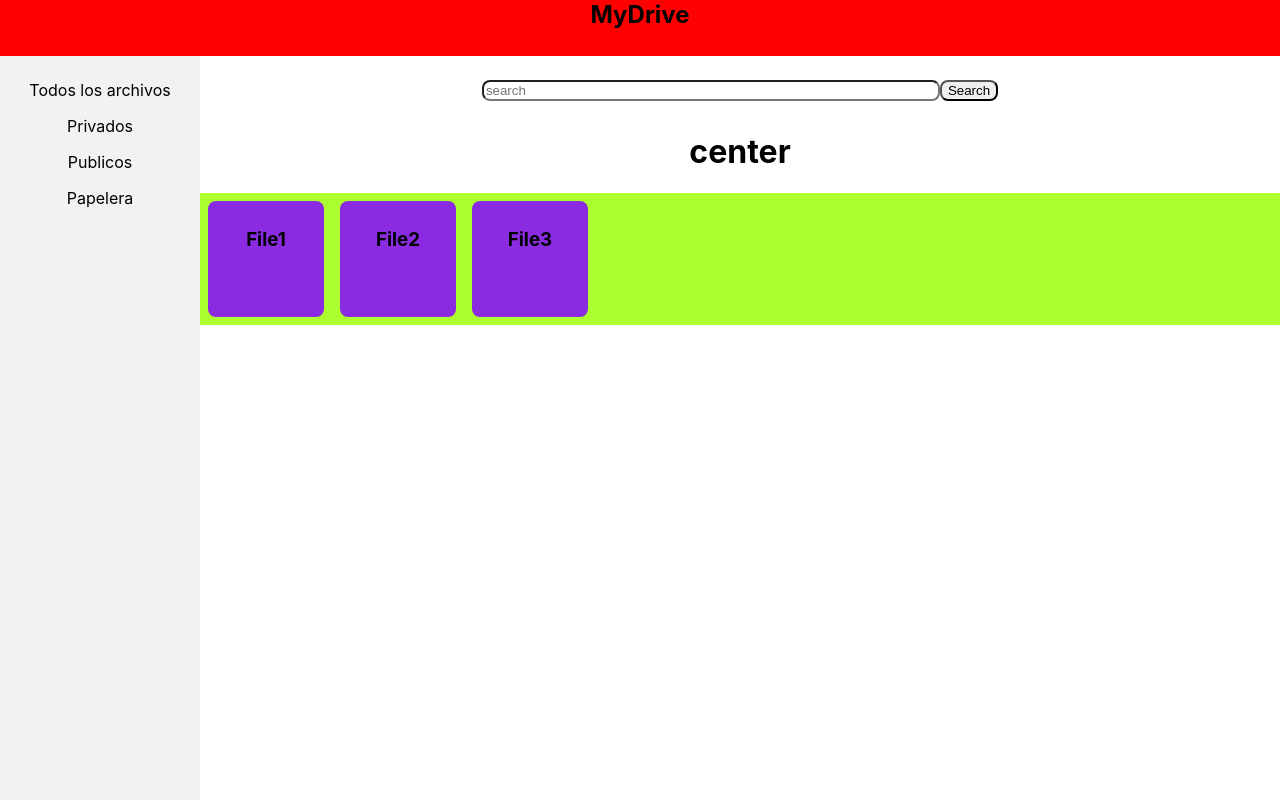
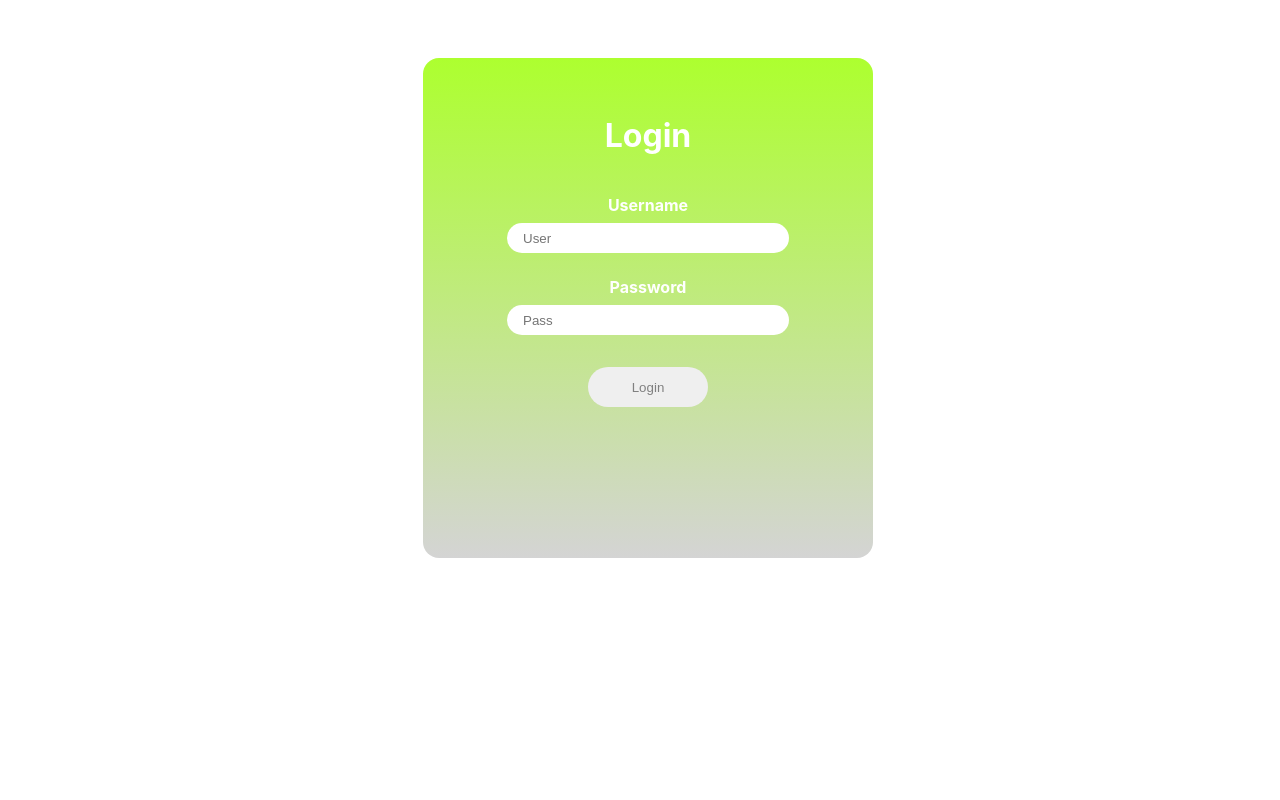
Before and after one commit to M0squ3ra/my-drive, a React (Create React App) app in the folder app/: page /auth/login in a window 1280 px wide. Built offline with nearby package versions, Linux system fonts and the light colour scheme.

Commit message:
Added login functionality

```diff
--- a/app/package.json
+++ b/app/package.json
@@ -34,5 +34,10 @@
       "last 1 firefox version",
       "last 1 safari version"
     ]
+  },
+  "devDependencies": {
+    "axios": "^0.21.1",
+    "react-router": "^5.2.0",
+    "react-router-dom": "^5.2.0"
   }
 }
--- a/app/src/App.js
+++ b/app/src/App.js
@@ -1,12 +1,24 @@
 import './App.css';
-import Interface from './Interface.js'
+import Dashboard from './Dashboard.js';
+import Login from './Login';
+import { Switch, Route, BrowserRouter, Redirect} from 'react-router-dom';
+import React from 'react';
 
-function App() {
-  return (
-    <div className="App">
-      <Interface></Interface>
-    </div>
-  );
+class App extends React.Component {
+  render(){
+    return (
+      <div className="App">
+        <BrowserRouter>
+          <Switch>
+          <Route path='/auth/login' component={Login}/>
+          <Route path='/dashboard' component={Dashboard}/>
+          {!localStorage.getItem("token") && <Redirect to='auth/login'/>}
+          </Switch>
+        </BrowserRouter>
+      </div>
+    );
+  }
+
 }
 
 export default App;
--- a/app/src/Interface.css
+++ b/app/src/Dashboard.css
@@ -1,4 +1,4 @@
-.Interface{
+.Dashboard{
   width: 100%;
   height: 100%;
   margin: 0;
@@ -13,10 +13,12 @@
 }
 
 .LeftBox{
+  padding-top: 50px;
   background-color: #F2F2F2;
   width: 200px;
   min-height: calc(100vh - 7vh);
   display: inline-block;
+  position: relative;
 }
 
 .LeftBox ul{
@@ -32,6 +34,13 @@
 .LeftBox ul li a{
   text-decoration: none;
   color: black;
+}
+
+.LeftBox h3{
+  position: absolute;
+  bottom: 50px;
+  left: 25px;
+  font-weight: normal;
 }
 
 .RightBox{
--- a/app/src/Interface.js
+++ b/app/src/Dashboard.js
@@ -1,9 +1,9 @@
 import React from 'react';
-import './Interface.css'
+import './Dashboard.css'
 
-function Interface(){
+function Dashboard(){
   return(
-    <div className="Interface">
+    <div className="Dashboard">
       <Header></Header>
       <LeftBox></LeftBox>
       <RightBox></RightBox>
@@ -36,6 +36,7 @@ function LeftBox(){
               <a href="#">Papelera</a>
           </li>
       </ul>
+      <h3>User: {localStorage.getItem("username")}</h3>
     </div>
   );
 }
@@ -125,4 +126,4 @@ function RightBox(){
   )
 }
 
-export default Interface;
+export default Dashboard;
--- /dev/null
+++ b/app/src/Login.css
@@ -0,0 +1,53 @@
+.Login *{
+    margin: 8px;
+}
+
+.Login {
+    background: white;
+    color: white;
+    font-weight: bold;
+    width: 100%;
+    height: 100vh;
+    text-align: center;
+    position: relative;
+}
+
+
+.CentralBox{
+    /* background: rgb(0, 63, 136); */
+    background: linear-gradient(greenyellow,rgb(212, 212, 212));
+    width: 450px;
+    height: 450px;
+    position: absolute;
+    padding-top: 50px;
+    left: calc(50% - 225px);
+    top: 50px;
+    border-radius: 16px;
+}
+
+.CentralBox h1{
+    padding-bottom: 32px;
+}
+
+.CentralBox input{
+    border-radius: 16px;
+    margin-bottom: 24px;
+    padding: 0 16px;
+    height: 30px;
+    width: 250px;
+}
+.CentralBox input,
+.CentralBox input:focus{
+    border-width:0px;
+    border:none;
+    outline: none;
+}
+
+.CentralBox button{
+    height: 40px;
+    width: 120px;
+    color: grey;
+    border-radius: 24px;
+    border-width:0px;
+    border:none;
+}
--- /dev/null
+++ b/app/src/Login.js
@@ -0,0 +1,51 @@
+import React, {useState} from 'react';
+import './Login.css'
+import Axios from 'axios';
+import { Redirect } from 'react-router-dom';
+
+class Login extends React.Component{
+    constructor(props){
+        super(props);
+        this.state = {
+            usernameLog: "",
+            passwordLog: "",
+            loginStatus: false
+        }
+        this.handleLogin = this.handleLogin.bind(this);
+    }
+
+
+    handleLogin = () => {
+        Axios.post("http://localhost:8080/auth/generate-token",
+        {
+            username: this.state.usernameLog,
+            password: this.state.passwordLog
+        }).then((response) => {
+            localStorage.setItem("token","Bearer " + response.data.token); //puede ser que tenga que remover el Bearer
+            localStorage.setItem("username",this.state.usernameLog);
+            this.setState({loginStatus: true});
+        }).catch(err => {
+            localStorage.removeItem("token");
+            localStorage.removeItem("username");
+            this.setState({loginStatus: false});
+        });
+    }
+
+    render(){
+        return(
+            <div className="Login">
+                <div className="CentralBox">
+                    <h1>Login</h1>
+                    <label>Username</label><br/>
+                    <input type="text" placeholder="User" onChange={event => this.setState({usernameLog: event.target.value})}/><br/>
+                    <label>Password </label><br/>
+                    <input type="password" placeholder="Pass" onChange={event => this.setState({passwordLog: event.target.value})}/><br/>
+                    <button type="submit" onClick={this.handleLogin}>Login</button>
+                    {this.state.loginStatus === true?<Redirect to='/dashboard'/>:<Redirect to='/auth/login'/>}
+                </div>
+            </div>
+        );
+    }
+}
+
+export default Login;
--- a/app/src/index.js
+++ b/app/src/index.js
@@ -3,11 +3,12 @@ import ReactDOM from 'react-dom';
 import './index.css';
 import App from './App';
 import reportWebVitals from './reportWebVitals';
+import { BrowserRouter } from 'react-router-dom'
 
 ReactDOM.render(
-  <React.StrictMode>
+  <BrowserRouter basename="">
     <App />
-  </React.StrictMode>,
+  </BrowserRouter>,
   document.getElementById('root')
 );
 
```
Also changed, not shown: 1 other file (tests, documents, lock files or other folders).
